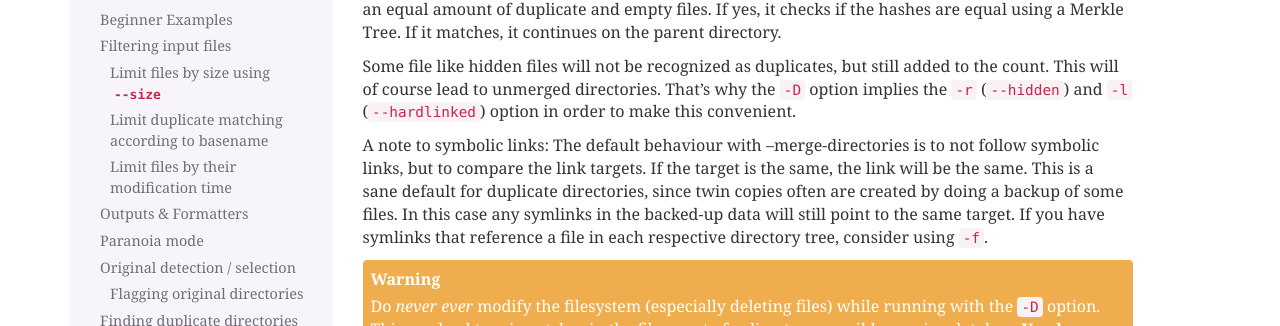
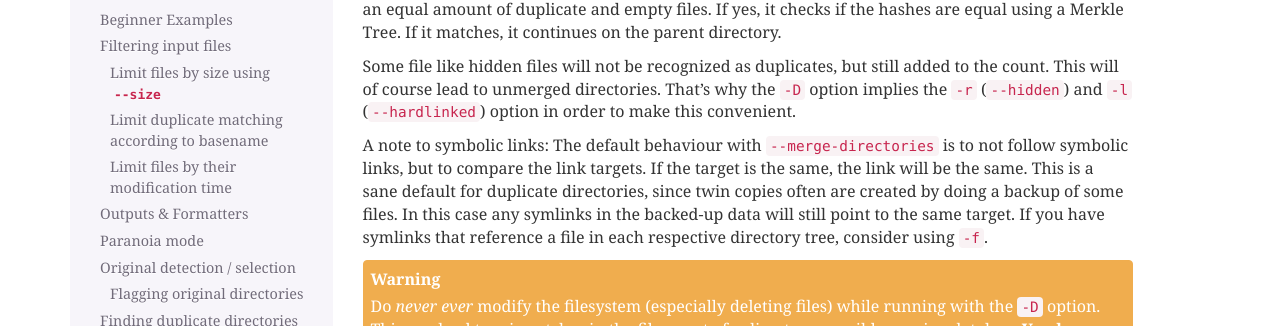
Before and after one commit to sahib/rmlint, a Sphinx documentation site: the page built from docs/tutorial.rst, in a window 1280 px wide and 1400 px high, scrolled down 12535 px. Shown: the part 126-452 px from the top of the window. Built offline with Sphinx 7.4.7, drawn with Linux system fonts in a browser that asks for light colours; some of the changed text lies outside the part shown.

```diff
--- a/docs/tutorial.rst
+++ b/docs/tutorial.rst
@@ -535,14 +535,14 @@ precedence over any ``-S`` options.
 
 Alphabetical sort will only use the basename of the file and ignore its case.
 One can have multiple criteria, e.g.: ``-S am`` will choose first alphabetically; if tied then by mtime.
-**Note:** original path criteria (specified using `//`) will always take first priority over `-S` options.
+**Note:** original path criteria (specified using ``//``) will always take first priority over ``-S`` options.
 
 For more fine grained control, it is possible to give a regular expression
 to sort by. This can be useful when you know a common fact that identifies
 original paths (like a path component being ``src`` or a certain file ending).
 
 To use the regular expression you simply enclose it in the criteria string
-by adding `<REGULAR_EXPRESSION>` after specifying `r` or `x`. Example: ``-S
+by adding ``<REGULAR_EXPRESSION>`` after specifying ``r`` or ``x``. Example: ``-S
 'r<.*\.bak$>'`` makes all files that have a ``.bak`` suffix original files.
 
 Warning: When using **r** or **x**, try to make your regex to be as specific
@@ -550,7 +550,7 @@ as possible! Good practice includes adding a ``$`` anchor at the end of the rege
 
 **Tips:**
 
-- **l** is useful for files like `file.mp3 vs file.1.mp3 or file.mp3.bak`.
+- **l** is useful for files like ``file.mp3`` vs ``file.1.mp3`` or ``file.mp3.bak``.
 - **a** can be used as last criteria to assert a defined order.
 - **o/O** and **h/H** are only useful if there any hardlinks in the traversed path.
 - **o/O** takes the number of hardlinks outside the traversed paths (and
@@ -700,7 +700,7 @@ added to the count. This will of course lead to unmerged directories. That's why
 the ``-D`` option implies the ``-r`` (``--hidden``) and ``-l``
 (``--hardlinked``) option in order to make this convenient.
 
-A note to symbolic links: The default behaviour with --merge-directories is to
+A note to symbolic links: The default behaviour with ``--merge-directories`` is to
 not follow symbolic links, but to compare the link targets. If the target is the
 same, the link will be the same. This is a sane default for duplicate directories,
 since twin copies often are created by doing a backup of some files. In this case
@@ -770,11 +770,11 @@ The usage of the ``--replay`` feature is best understood by example:
    Options that are related to traversing and hashing/reading have no effect.
    Those are:
 
-   * `--followlinks`
-   * `--algorithm and --paranoid`
-   * `--clamp-low`
-   * `--hardlinked`
-   * `--write-unfinished`
+   * ``--followlinks``
+   * ``--algorithm`` and ``--paranoid``
+   * ``--clamp-low``
+   * ``--hardlinked``
+   * ``--write-unfinished``
    * all other caching options.
 
 Miscellaneous options
```
